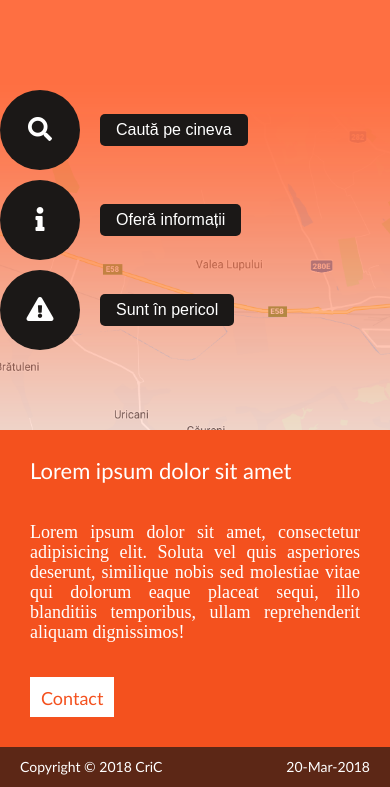
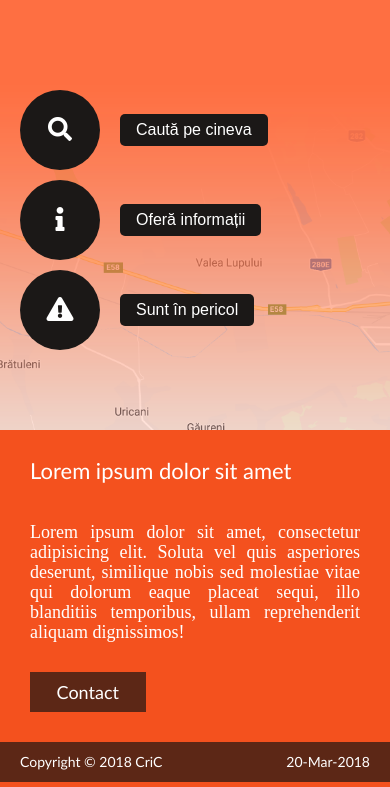
Before and after one commit to CiprianBodnar/CriC-Crisis-Containment-Service-, a PHP site: page /home.php in a window 390 px wide. Shown: the part 140-927 px from the top of the page. Run offline with PHP 8.4, Linux system fonts and the light colour scheme.

Commit message:
Update button-container(responsive)

```diff
--- a/css/home.css
+++ b/css/home.css
@@ -40,6 +40,7 @@
 
 .button-container {
 	margin-bottom: 80px;
+	padding: 0 20px;
 }
 
 .dropdown-content {
--- a/css/media.css
+++ b/css/media.css
@@ -32,6 +32,10 @@
 		width: 450px;
 		margin-left: auto;
 		margin-right: auto;
+	}
+
+	.button-container {
+		padding: 0;
 	}
 
 	.box-medium{
--- a/home.php
+++ b/home.php
@@ -62,7 +62,7 @@
 						<p>Lorem ipsum dolor sit amet, consectetur adipisicing elit. Soluta vel quis asperiores deserunt, similique nobis sed molestiae vitae qui dolorum eaque placeat sequi, illo blanditiis temporibus, ullam reprehenderit aliquam dignissimos!
 						</p>
 
-						<button id="index-button">
+						<button id="index-send-button">
 							Contact
 						</button>
 					</div>
```
